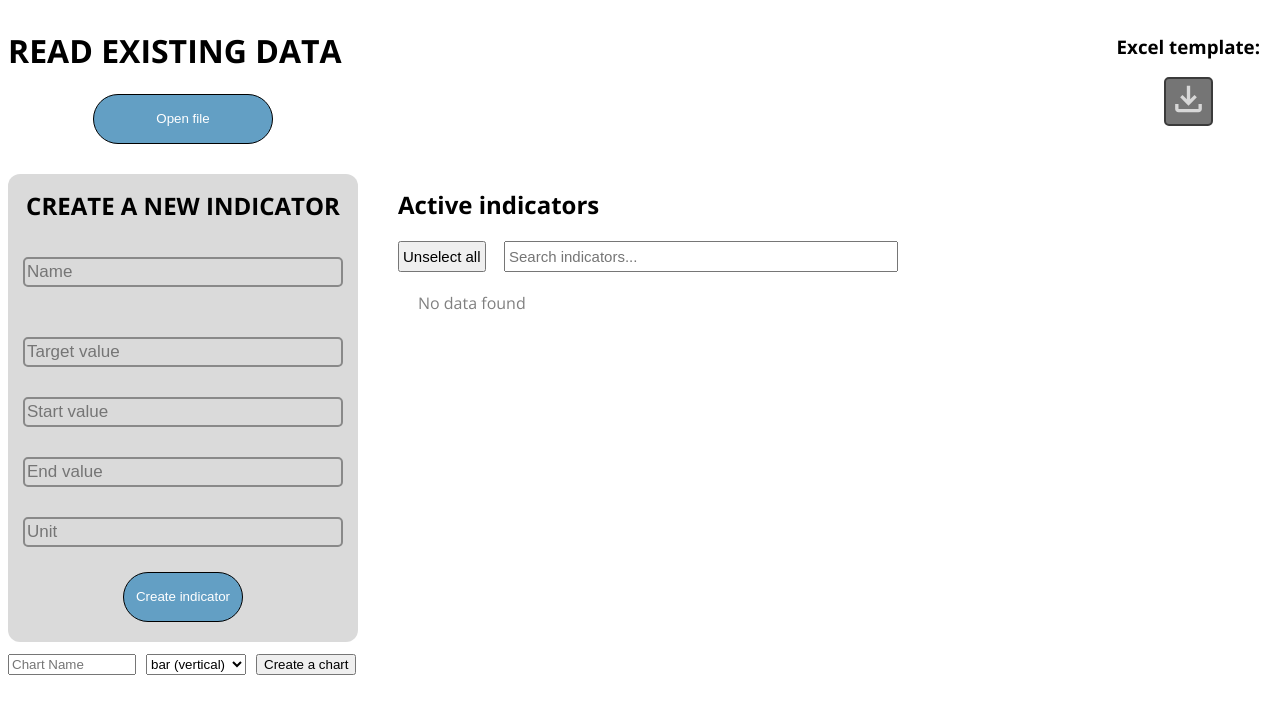
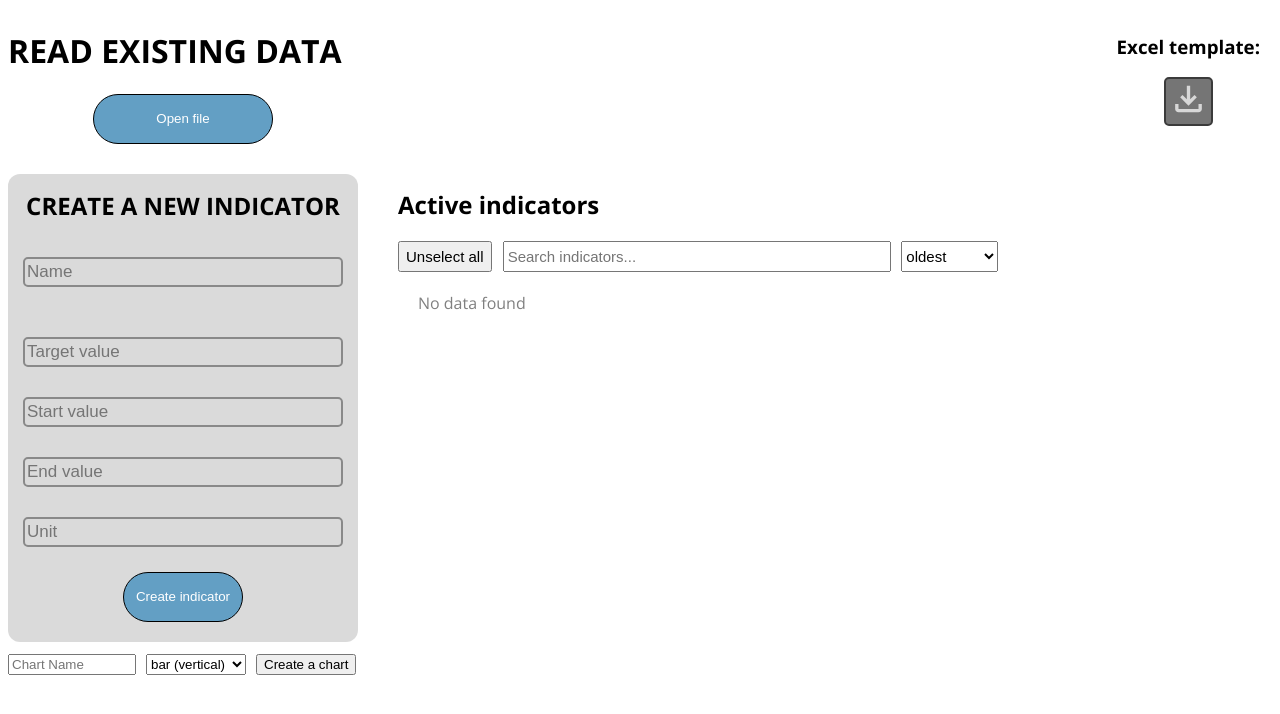
Before and after one commit to Dulme8556/digipalvelut-projekti, a SvelteKit app in the folder digipalvelut-projekti/: page / in a window 1280 px wide. Shown: the top 714 px of the page. Built offline with nearby package versions, Linux system fonts and the light colour scheme.

Commit message:
Active indicators can now be sorted by percent and the new order is given to charts

```diff
--- a/digipalvelut-projekti/src/components/lines.svelte
+++ b/digipalvelut-projekti/src/components/lines.svelte
@@ -9,6 +9,9 @@
     let allChecked = true;
 
     let selectedLines = [];
+
+    let sortByValue = "oldest";
+    let sortingOptions = ["oldest", "newest", "highest", "lowest"];
 
     onMount(() => {
         let filteredIndicators = lists.list;
@@ -68,8 +71,32 @@
     }
 
     $: filteredIndicators = lists.list.filter((item) =>
-        item.name.toLowerCase().includes(searchQuery.toLowerCase())
+        item.name.toLowerCase().includes(searchQuery.toLowerCase()),
     );
+
+    $: {
+        sortBy(sortByValue);
+    }
+
+    function sortBy(value) {
+        let sortedList = lists.list;
+        if (value === "oldest") {
+            sortedList.sort(({ id: a }, { id: b }) => a - b);
+        } else if (value === "newest") {
+            sortedList.sort(({ id: a }, { id: b }) => b - a);
+        } else if (value === "highest") {
+            sortedList.sort(({ percent: a }, { percent: b }) => b - a);
+        } else if (value === "lowest") {
+            sortedList.sort(({ percent: a }, { percent: b }) => a - b);
+        } else {
+            alert("idk what you did but you aren't supposed to do that");
+        }
+
+        // so that charts.svelte gets updated data
+        sortedList = lists.selectedValues
+        lists.selectedValues = []
+        setTimeout(() => (lists.selectedValues = sortedList), 1)
+    }
 </script>
 
 <div class="active-lines">
@@ -93,7 +120,13 @@
             placeholder="Search indicators..."
             type="text"
         />
+        <select bind:value={sortByValue} class="selectList">
+            {#each sortingOptions as s, i}
+                <option value={sortingOptions[i]}>{sortingOptions[i]}</option>
+            {/each}
+        </select>
     </div>
+    {#key sortByValue}
         {#if filteredIndicators.length === 0}
             <div class="empty">No data found</div>
         {:else}
@@ -118,6 +151,7 @@
                 {/each}
             </ul>
         {/if}
+    {/key}
 </div>
 
 <style>
@@ -135,7 +169,7 @@
     .actions-bar {
         display: flex;
         flex-direction: row;
-        width: 500px;
+        width: 600px;
     }
 
     .button-group {
@@ -144,8 +178,10 @@
     }
 
     .select__button {
+        display: flex;
+        align-items: center;
+        justify-content: center;
         cursor: pointer;
-        padding: 5px 3px;
         font-size: 15px;
     }
 
@@ -157,6 +193,15 @@
         flex: 4;
     }
 
+    .selectList {
+        display: flex;
+        flex: 1;
+        font-size: 15px;
+        margin-left: 10px;
+        cursor: pointer;
+        font-size: 15px;
+    }
+
     .empty {
         padding: 20px;
         color: gray;
```
Lines whose indentation alone changed are shown as unchanged.
